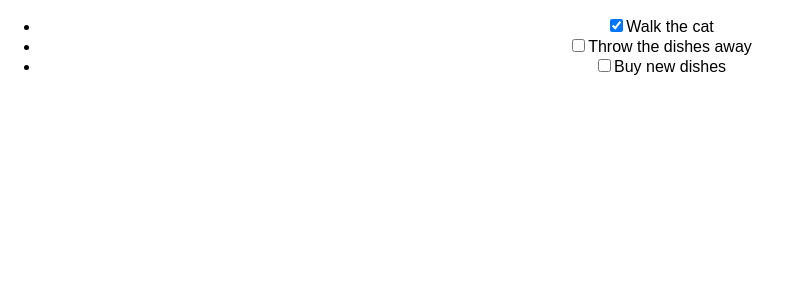
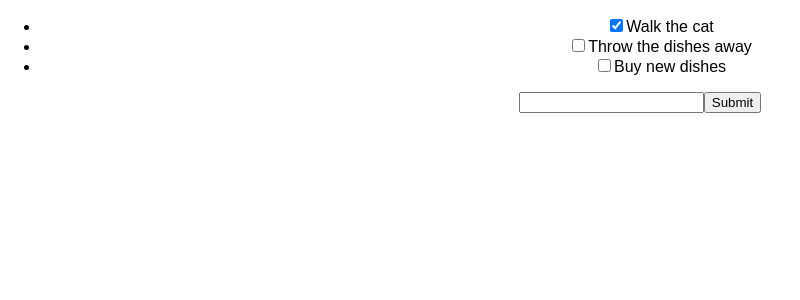
Before and after one commit to choi2016/React-to-do, a React (Create React App) app: page / in a window 1280 px wide. Shown: the top 300 px of the page, without its empty margins (0-800 px from the left). Built offline with nearby package versions, Linux system fonts and the light colour scheme.

Commit message:
Events checkpoint: Can now submit new ToDo items

```diff
--- a/src/App.js
+++ b/src/App.js
@@ -10,8 +10,27 @@ class App extends Component {
         { description: 'Walk the cat', isCompleted: true },
         { description: 'Throw the dishes away', isCompleted: false },
         { description: 'Buy new dishes', isCompleted: false }
-      ]
+      ],
+      newTodoDescription: ''
     };
+  }
+
+  handleChange(e) {
+    this.setState({ newTodoDescription: e.target.value })
+  }
+
+  handleSubmit(e) {
+    e.preventDefault();
+    if (!this.state.newTodoDescription) { return }
+    const newTodo = { description: this.state.newTodoDescription, isCompleted: false };
+    this.setState({ todos: [...this.state.todos, newTodo], newTodoDescription: '' });
+  }
+
+  toggleComplete(index) {
+    const todos = this.state.todos.slice();
+    const todo = todos[index];
+    todo.isCompleted = todo.isCompleted ? false : true;
+    this.setState({ todos: todos });
   }
 
   render() {
@@ -19,9 +38,13 @@ class App extends Component {
       <div className="App">
        <ul>
          { this.state.todos.map( (todo, index) =>
-            <ToDo key={ index } description={ todo.description } isCompleted={ todo.isCompleted } />
+            <ToDo key={ index } description={ todo.description } isCompleted={ todo.isCompleted } toggleComplete={ () => this.toggleComplete(index) } />
          )}
        </ul>
+       <form onSubmit={ (e) => this.handleSubmit(e) }>
+         <input type="text" value={ this.state.newTodoDescription } onChange={ (e) => this.handleChange(e) } />
+         <input type="submit" />
+       </form>
       </div>
     );
   }
--- a/src/components/ToDo.js
+++ b/src/components/ToDo.js
@@ -4,7 +4,7 @@
    render() {
      return (
        <li>
-         <input type="checkbox" checked={ this.props.isCompleted } />
+         <input type="checkbox" checked={ this.props.isCompleted } onChange={ this.props.toggleComplete } />
          <span>{ this.props.description }</span>
        </li>
      );
```
